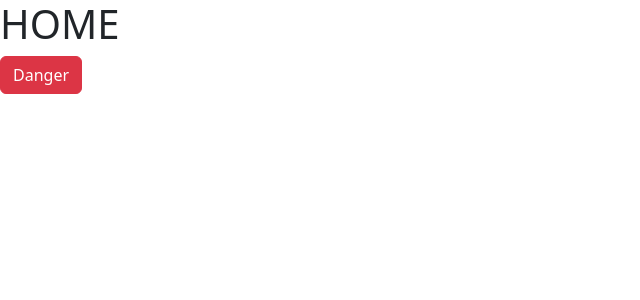
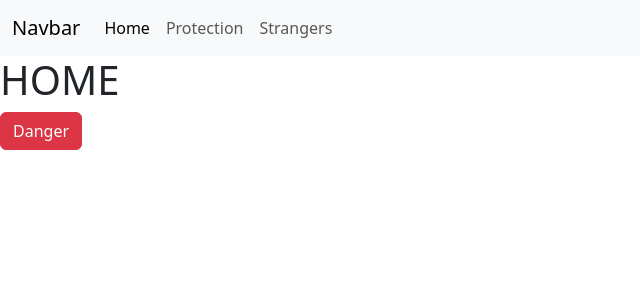
Before and after one commit to katrinars/AiDUCATION, a Flask app: page / in a window 1280 px wide. Shown: the top 300 px of the page, without its empty margins (0-640 px from the left). Run offline with Flask 3, Linux system fonts and the light colour scheme.

Commit message:
added nav

```diff
--- a/templates/index.html
+++ b/templates/index.html
@@ -7,10 +7,32 @@
     <link href="https://cdn.jsdelivr.net/npm/bootstrap@5.3.2/dist/css/bootstrap.min.css" rel="stylesheet" integrity="sha384-T3c6CoIi6uLrA9TneNEoa7RxnatzjcDSCmG1MXxSR1GAsXEV/Dwwykc2MPK8M2HN" crossorigin="anonymous">
 </head>
 <body>
+    <script src="https://cdn.jsdelivr.net/npm/bootstrap@5.3.2/dist/js/bootstrap.bundle.min.js" integrity="sha384-C6RzsynM9kWDrMNeT87bh95OGNyZPhcTNXj1NW7RuBCsyN/o0jlpcV8Qyq46cDfL" crossorigin="anonymous"></script>
+    <nav class="navbar navbar-expand-lg bg-body-tertiary">
+        <div class="container-fluid">
+          <a class="navbar-brand" href="#">Navbar</a>
+          <button class="navbar-toggler" type="button" data-bs-toggle="collapse" data-bs-target="#navbarNav" aria-controls="navbarNav" aria-expanded="false" aria-label="Toggle navigation">
+            <span class="navbar-toggler-icon"></span>
+          </button>
+          <div class="collapse navbar-collapse" id="navbarNav">
+            <ul class="navbar-nav">
+              <li class="nav-item">
+                <a class="nav-link active" aria-current="page" href="./index.html">Home</a>
+              </li>
+              <li class="nav-item">
+                <a class="nav-link" href="/protection">Protection</a>
+              </li>
+              <li class="nav-item">
+                <a class="nav-link" href="/strangers">Strangers</a>
+              </li>
+            </ul>
+          </div>
+        </div>
+      </nav>
+
     <div>
         <h1>HOME</h1>
         <button type="button" class="btn btn-danger">Danger</button>
     </div>
-    <script src="https://cdn.jsdelivr.net/npm/bootstrap@5.3.2/dist/js/bootstrap.bundle.min.js" integrity="sha384-C6RzsynM9kWDrMNeT87bh95OGNyZPhcTNXj1NW7RuBCsyN/o0jlpcV8Qyq46cDfL" crossorigin="anonymous"></script>
 </body>
 </html>
--- a/templates/protect_info.html
+++ b/templates/protect_info.html
@@ -23,7 +23,7 @@
                     Once you have your phrase, consider mixing it up with variations in capitalization, punctuation, and substitutions. For example, you could replace letters with similar-looking numbers or symbols (e.g., "o" with "0" or "i" with "!" or "@"), or capitalize random letters within the phrase.
                 </li>
                 <li>
-                    <img href="././images/password_strength.png"/>
+                    <img href="./images/password_strength.png"/>
                 </li>
             </ul>
         </li>
```
Also changed, not shown: templates/images/password_strength.png (renamed from images/password_strength.png).
